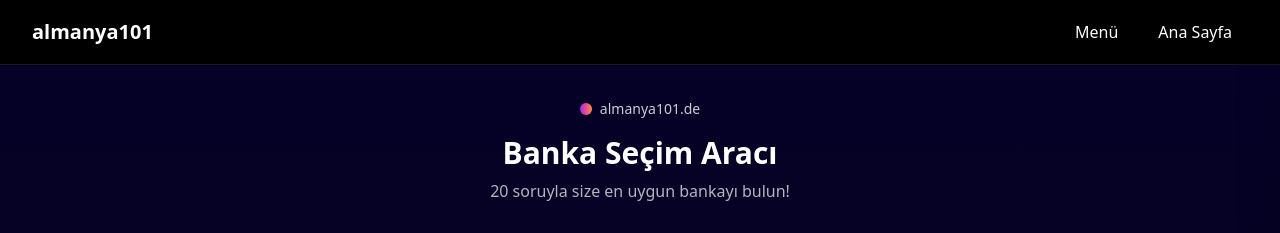
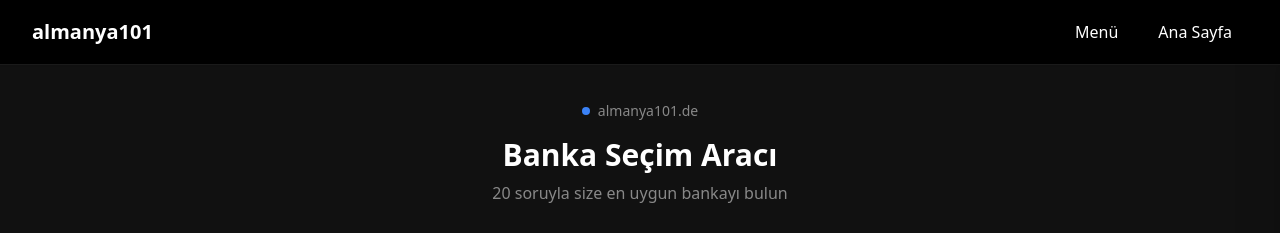
Before and after one commit to ubterzioglu/last101, a Next.js app: page /banka-secim in a window 1280 px wide. Shown: the top 233 px of the page. Built offline with nearby package versions, Linux system fonts and the light colour scheme; no server answers.

Commit message:
feat(banka-secim): black background and updated header

```diff
--- a/app/banka-secim/page.tsx
+++ b/app/banka-secim/page.tsx
@@ -9,20 +9,20 @@ export const metadata = createMetadata({
 
 export default function BankaSecimPage() {
   return (
-    <div className="min-h-screen bg-gradient-to-b from-[#050127] to-[#0a0a1a] py-8 px-4">
+    <div className="min-h-screen bg-[#111111] py-8 px-4">
       {/* Header */}
       <div className="max-w-xl mx-auto mb-8 text-center">
         <div className="inline-flex items-center gap-2 mb-4">
-          <span className="w-3 h-3 rounded-full bg-gradient-to-r from-purple-600 via-pink-500 to-orange-400" />
-          <span className="text-white/80 text-sm font-medium">almanya101.de</span>
+          <span className="w-2 h-2 rounded-full bg-blue-500" />
+          <span className="text-white/50 text-sm font-medium">almanya101.de</span>
         </div>
         <h1 className="text-2xl sm:text-3xl font-bold text-white mb-2">
           Banka Seçim Aracı
         </h1>
-        <p className="text-white/70">20 soruyla size en uygun bankayı bulun!</p>
+        <p className="text-white/50">20 soruyla size en uygun bankayı bulun</p>
       </div>
 
-      {/* Quiz Component */}
+      {/* Quiz */}
       <BankaClient />
 
       {/* Footer */}
```
